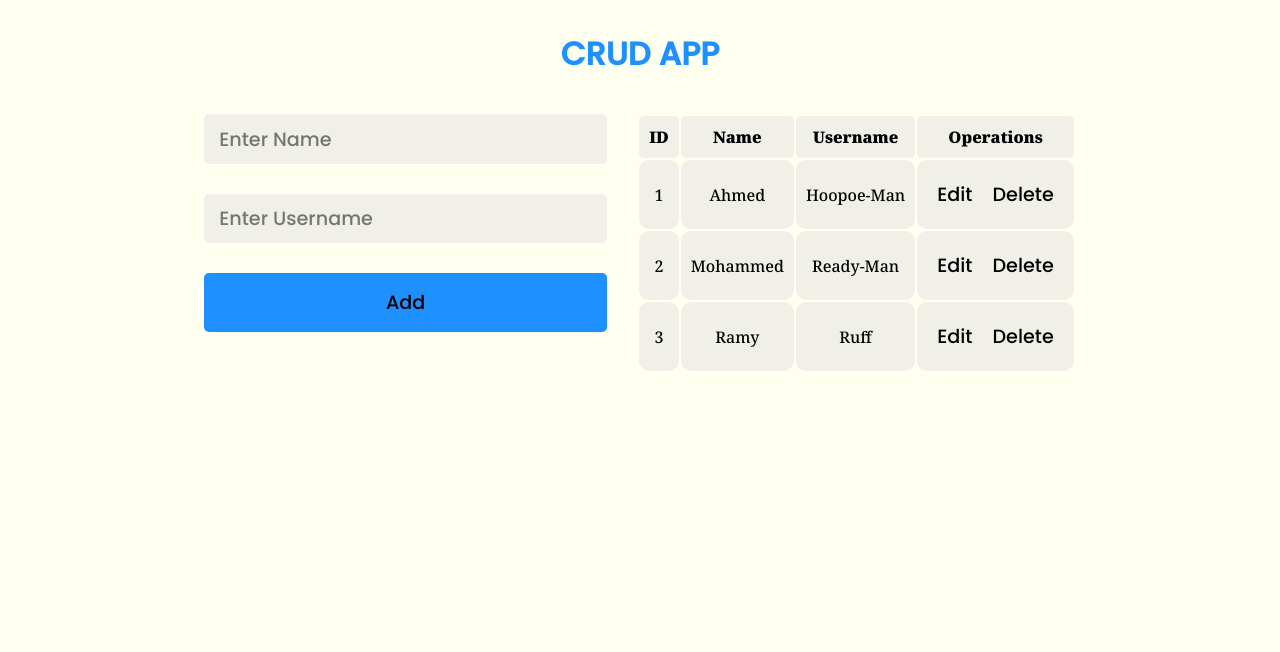
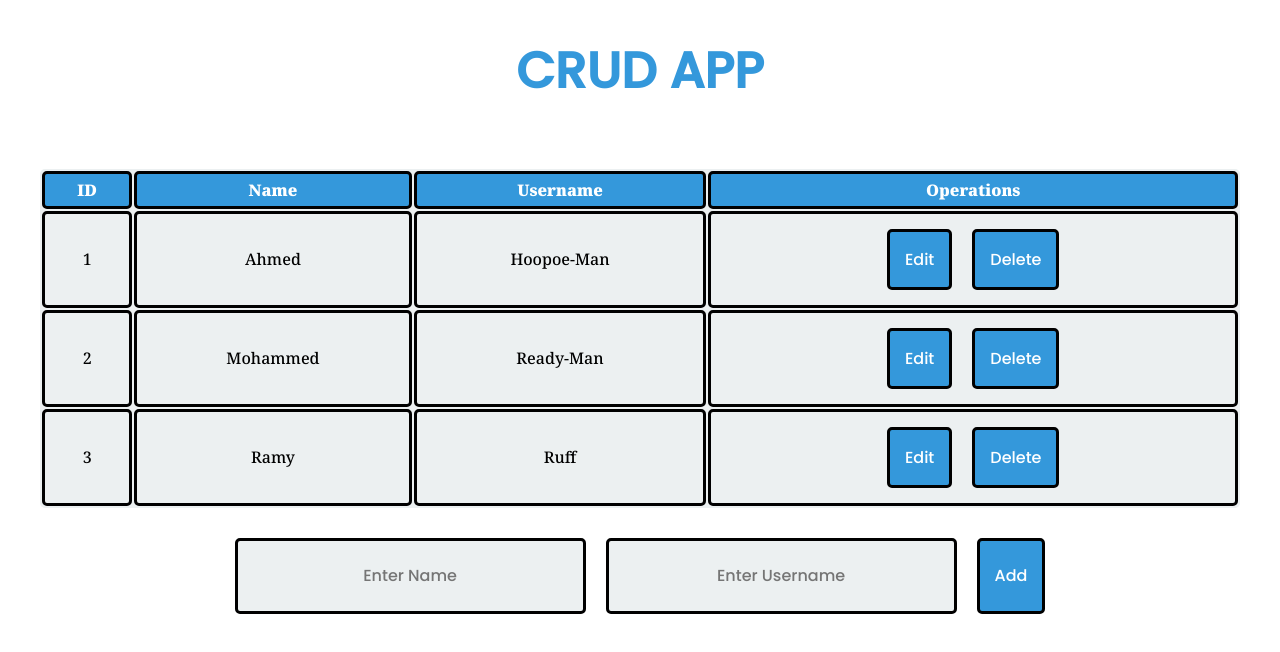
Before and after one commit to ahmedllshafiey/CRUD-App-React, a React (Vite) app: page / in a window 1280 px wide. Shown: the top 652 px of the page. Built offline with nearby package versions, Linux system fonts and the light colour scheme.

Commit message:
Delete added and Styles edit

```diff
--- a/src/App.jsx
+++ b/src/App.jsx
@@ -24,8 +24,9 @@ function App() {
 
   const deleteUser = (id) => {
     setEditing(false);
-    setUsers(users.filter(user => user.id !== id))
+    setUsers(users.filter(user => user.id !== id));
   }
+
 
   const updateUser = (id, updatedUser) => {
     setEditing(false)
@@ -41,6 +42,7 @@ function App() {
     <>
       <h1 className="title">CRUD APP</h1>
       <div className="container">
+        <UserTable users={users} editRow={editRow} deleteUser={deleteUser} />
         {editing ? (
           <>
             <EditForm
@@ -55,7 +57,6 @@ function App() {
             <AddForm addUser={addUser} />
           </>
         )}
-        <UserTable users={users} editRow={editRow} />
       </div>
     </>
   )
--- a/src/components/EditForm.jsx
+++ b/src/components/EditForm.jsx
@@ -26,6 +26,7 @@ const EditForm = props => {
                     props.updateUser(user.id, user)
                 }}
             >
+                <div className="container edit">
                     <label className="label">Name</label>
                     <input
                         className="input-text"
@@ -34,6 +35,8 @@ const EditForm = props => {
                         value={user.name}
                         onChange={handleInputChange}
                     />
+                </div>
+                <div className="container edit">
                     <label className="label">Username</label>
                     <input
                         className="input-text"
@@ -42,6 +45,8 @@ const EditForm = props => {
                         value={user.username}
                         onChange={handleInputChange}
                     />
+                </div>
+                <div className="container">
                     <button className="btn-add" >Update user</button>
                     <button
                         onClick={() => props.setEditing(false)}
@@ -49,6 +54,7 @@ const EditForm = props => {
                     >
                         Cancel
                     </button>
+                </div>
             </form>
         </div>
     )
--- a/src/index.css
+++ b/src/index.css
@@ -1,102 +1,95 @@
 @import url('https://fonts.googleapis.com/css2?family=Noto+Serif:wght@100;500;900&family=Poppins:wght@500&display=swap');
-/* font-family: 'Noto Serif',serif;
-font-family: 'Poppins',sans-serif; */
+
+* {
+    font-family: 'Poppins', sans-serif;
+    text-align: center;
+}
 
 body {
-    margin: 30px;
-    background-color: ivory;
+    font-family: 'Poppins', sans-serif;
+    margin: 0;
+    padding: 0;
+    animation: backgroundAnimation 20s linear infinite alternate;
 }
 
 .container {
     display: flex;
+    flex-direction: column;
     justify-content: center;
-}
-
-@media (max-width:700px) {
-    .container {
-        flex-direction: column;
-        justify-content: center;
-        justify-self: center;
-        align-items: center;
-    }
+    align-items: center;
+    margin: 0 auto;
+    padding: 20px;
+    max-width: 1200px;
 }
 
 .title {
-    font-family: 'Poppins', sans-serif;
     text-align: center;
-    color: dodgerblue;
+    color: #3498db;
+    font-size: 50px;
+    margin-bottom: 20px;
+}
+
+.input-text,
+.btn-add,
+.btn,
+.label {
+    margin: 10px;
+    padding: 15px;
+    border-radius: 5px;
+    font-size: 16px;
+    background-color: #ecf0f1;
+    border: none;
+    cursor: pointer;
+    transition: background-color 0.3s ease, color 0.3s ease;
 }
 
 .input-text {
-    height: 1.2rem;
-    margin: 15px;
-    border-radius: 5px;
-    border: none;
-    background-color: rgb(240, 240, 232);
-    padding: 15px;
-    font-size: 1.2rem;
-    font-family: 'Poppins', sans-serif;
+    height: 40px;
+    width: 100%;
+    border: black solid;
 }
 
-.btn-add {
-    margin: 15px;
-    border-radius: 5px;
-    background-color: dodgerblue;
-    padding: 15px;
-    font-size: 1.2rem;
-    border: none;
-    font-family: 'Poppins', sans-serif;
+.btn-add,
+.btn,
+.label {
+    background-color: #3498db;
+    color: #fff;
+    border: black solid;
+}
+
+.btn-add:hover,
+.btn:hover,
+.label:hover {
+    background-color: #2980b9;
 }
 
 .form-input {
     display: flex;
-    flex-direction: column;
-}
-
-@media (max-width:760px) {
-    .container {
-        width: 100%;
-    }
-
-    .form-input {
-        width: 100%;
-    }
+    flex-direction: row;
+    width: 100%;
 }
 
 .user-table {
-    margin: 15px;
+    margin: 20px;
     text-align: center;
     border-radius: 5px;
+    width: 100%;
+    background-color: #ecf0f1;
 }
-.user-table tr th {
-    padding: 10px;
-    background-color: rgb(240, 240, 232);
+
+.user-table th,
+.user-table td {
+    padding: 5px;
     border-radius: 5px;
     font-family: 'Noto Serif', serif;
+    border: black solid;
 }
 
-.user-table tr td {
-    padding: 10px;
-    background-color: rgb(240, 240, 232);
-    border-radius: 10px;
-    font-family: 'Noto Serif', serif;
+.user-table th {
+    background-color: #3498db;
+    color: #fff;
 }
 
-.label {
-    padding: 10px;
-    background-color: dodgerblue;
-    border-radius: 5px;
-    font-family: 'Noto Serif', serif;
-    text-align: center;
-    margin: 15px;
+.edit {
+    justify-content: flex-start;
 }
-
-.btn {
-    margin: 5px;
-    border-radius: 5px;
-    background-color: rgb(240, 240, 232);
-    padding: 5px;
-    font-size: 1.2rem;
-    border: none;
-    font-family: 'Poppins', sans-serif
-}
```
Lines whose indentation alone changed are shown as unchanged.
